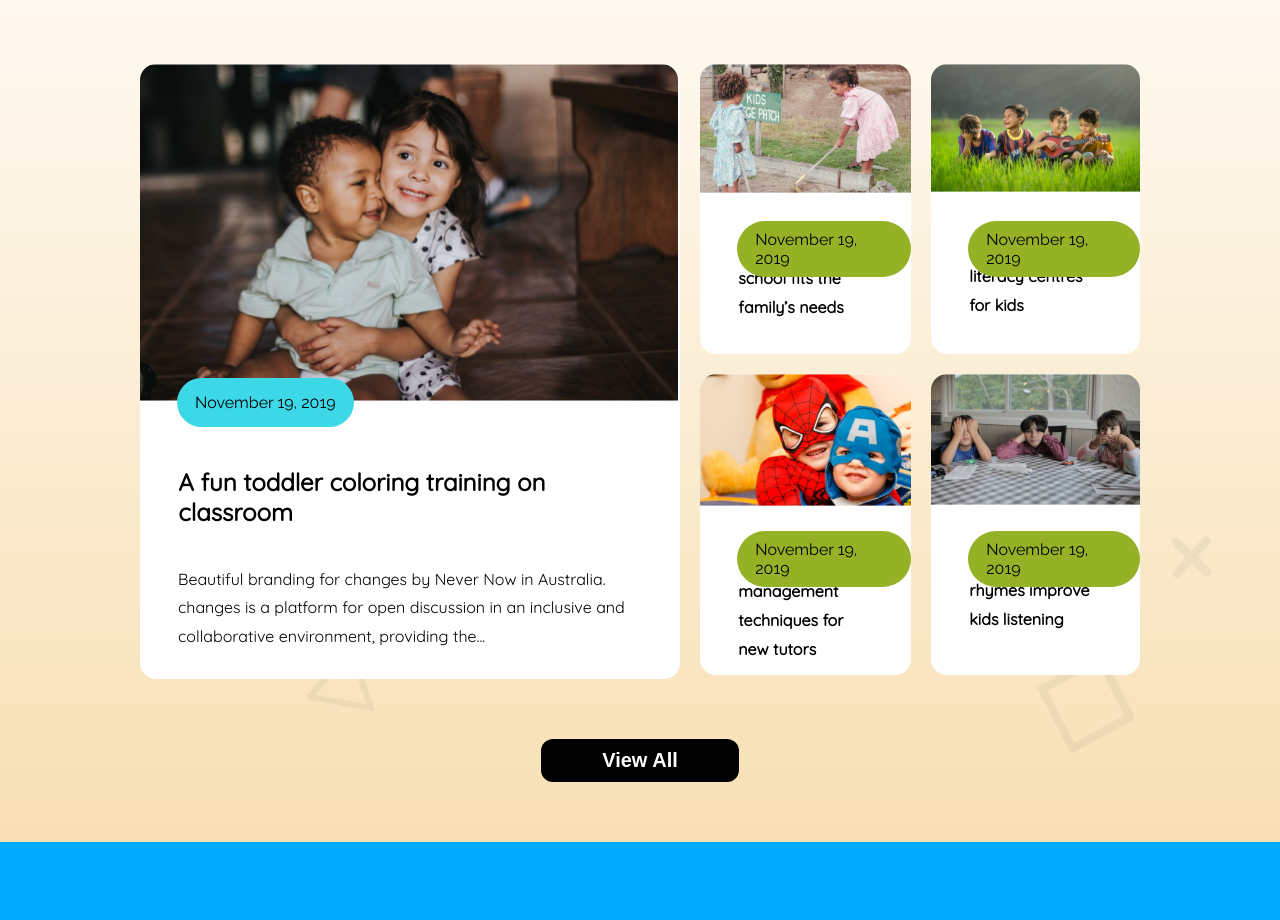
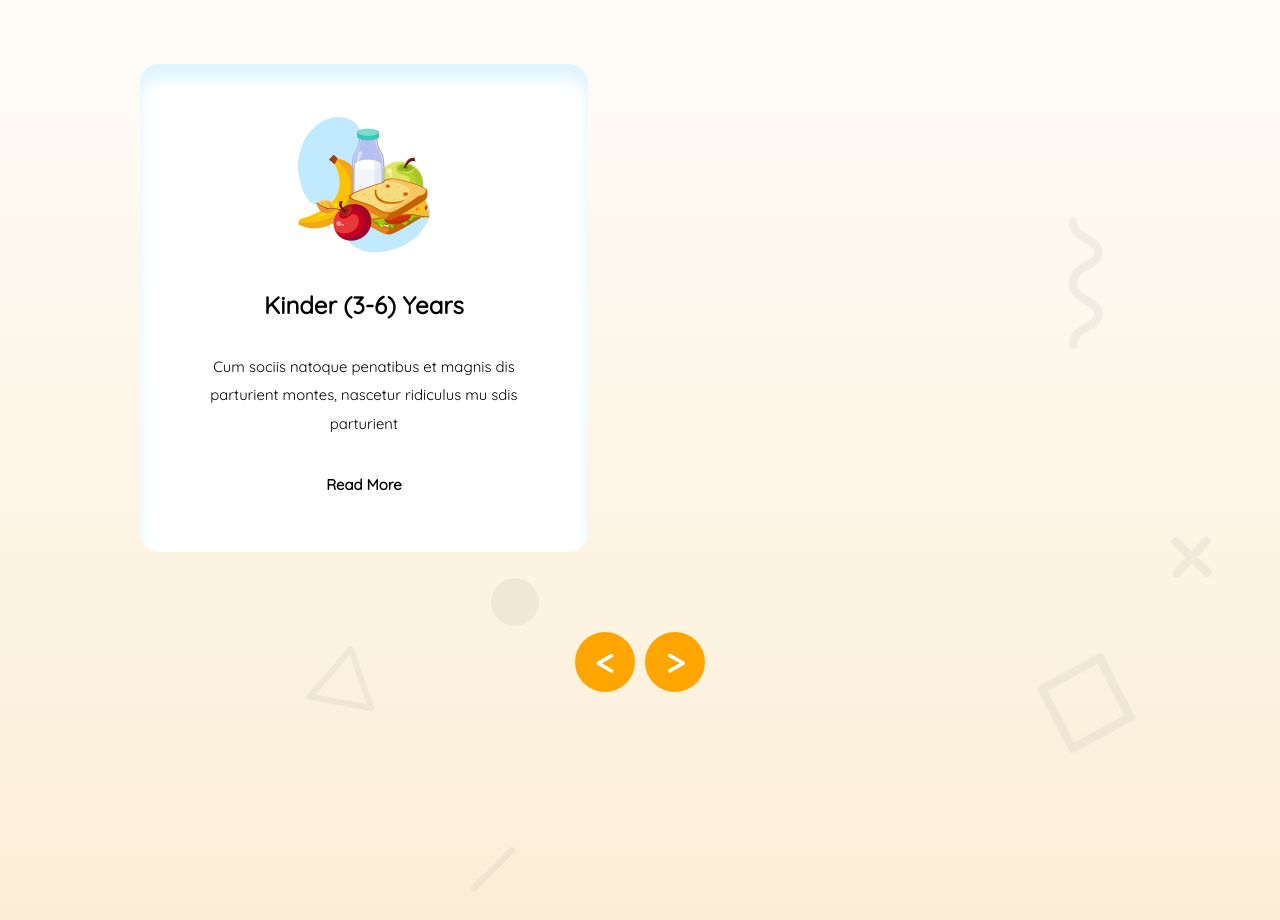
Before and after one commit to MHoshen/kids-school, a plain HTML site: page index.html in a window 1280 px wide. Shown: the part 193-1113 px from the top of the page. Drawn offline with Linux system fonts and the light colour scheme.

Commit message:
curriculam card

```diff
--- a/index.html
+++ b/index.html
@@ -11,9 +11,34 @@
       <!-- <h1>I am header</h1> -->
     </header>
     <main>
-      <!-- <h1>I am main</h1> -->
+      <!-- #region Standard Curriculum -->
       <section class="section-container">
-        <h1 class="story-title txt-size-46 txt-size-26-sx">Our Stories</h1>
+        <h1 class="section-title txt-size-46 txt-size-26-sx">
+          Standard Curriculum
+        </h1>
+        <div class="curriculum-card">
+          <img src="assets/kinder.png" alt="" />
+          <h3 class="curriculum-card-title txt-size-24">Kinder (3-6) Years</h3>
+          <p class="curriculum-card-description txt-size-15 font-medium">
+            Cum sociis natoque penatibus et magnis dis parturient montes,
+            nascetur ridiculus mu sdis parturient
+          </p>
+          <h4 class="curriculum-card-btn txt-size-15">Read More</h4>
+        </div>
+        <div class="lider-btn-container disply-flex">
+          <div class="slider-btn disply-flex txt-size-24">
+            <h1><</h1>
+          </div>
+          <div class="slider-btn disply-flex txt-size-24">
+            <h1>></h1>
+          </div>
+        </div>
+      </section>
+      <!-- #endregion Standard Curriculum -->
+
+      <!-- #region Story Section -->
+      <section class="section-container">
+        <h1 class="section-title txt-size-46 txt-size-26-sx">Our Stories</h1>
         <div class="disply-grid disply-grid-container">
           <div class="story-card story1">
             <img
@@ -105,6 +130,7 @@
           </button>
         </div>
       </section>
+      <!-- #endregion Story Section -->
     </main>
     <footer>
       <div class="footer-container disply-flex">
--- a/styles/kidsschool.css
+++ b/styles/kidsschool.css
@@ -32,6 +32,10 @@
   font-weight: 600;
 }
 
+.txt-size-15 {
+  font-size: 0.93rem;
+}
+
 .txt-size-20 {
   font-size: 1.25rem;
 }
@@ -61,6 +65,12 @@
   margin: 0 140px;
 }
 
+.section-title {
+  text-align: center;
+  margin-top: 60px;
+  margin-bottom: 80px;
+}
+
 /* #endregion shared */
 
 /* #region main */
@@ -72,13 +82,50 @@ main {
 }
 /* #endregion main */
 
+/* #region Standard Curriculum */
+.curriculum-card {
+  max-width: 367.8px;
+  max-height: 476.78px;
+  padding: 52px 40px 53px;
+  text-align: center;
+  border: 1px;
+  border-radius: 18.86px;
+  background-color: #ffffff;
+  box-shadow: inset 0px 15px 15px #def5ff;
+}
+
+.curriculum-card-title {
+  margin-top: 32px;
+}
+
+.curriculum-card-description {
+  margin: 33px 0px;
+  line-height: 28.3px;
+}
+
+.curriculum-card-btn {
+  line-height: 28.3px;
+}
+
+.lider-btn-container {
+  justify-content: center;
+  gap: 10px;
+  padding-top: 80px;
+  padding-bottom: 60px;
+}
+
+.slider-btn {
+  width: 60px;
+  height: 60px;
+  border-radius: 50%;
+  background-color: orange;
+  justify-content: center;
+  align-items: center;
+  color: white;
+}
+/* #endregion Standard Curriculum */
+
 /* #region our stories */
-
-.story-title {
-  text-align: center;
-  margin-top: 60px;
-  margin-bottom: 80px;
-}
 
 .story-card {
   max-width: 290px;
@@ -103,7 +150,6 @@ main {
 
 .story-card-date {
   border-radius: 48px;
-
   padding: 9px 18px;
   max-width: 174px;
   position: absolute;
@@ -265,7 +311,7 @@ footer {
     margin: 0 16px;
   }
 
-  .story-title {
+  .section-title {
     margin-top: 40px;
     margin-bottom: 40px;
   }
```
